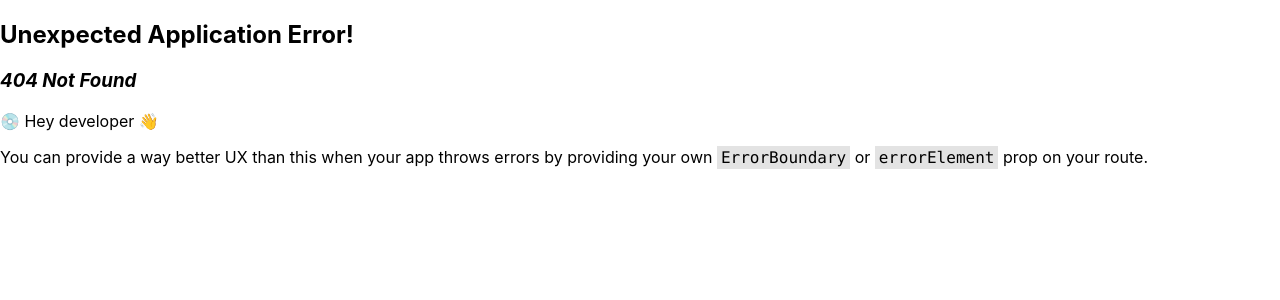
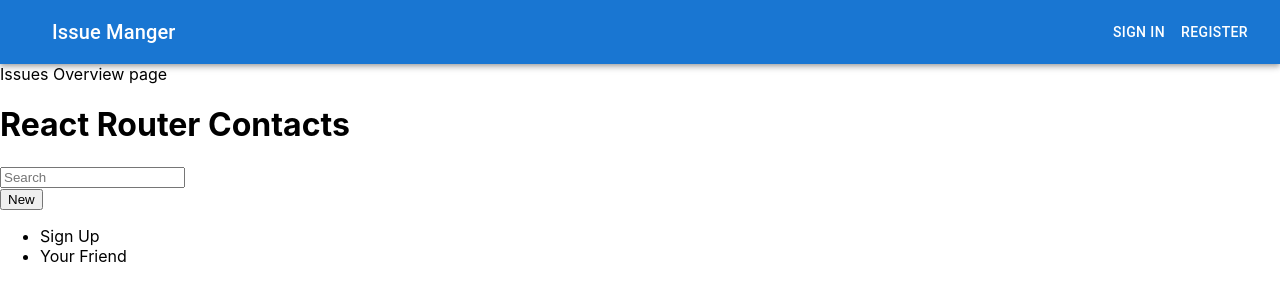
Before and after one commit to Bug-Tracker-Organization/Bug-Tracker-Frontend, a React (Create React App) app: page /issues-overview in a window 1280 px wide. Before the commit this address had no page. Shown: the top 300 px of the page. Built offline with nearby package versions, Linux system fonts and the light colour scheme.

Commit message:
Added functionality to Sign In Page

```diff
--- a/public/index.html
+++ b/public/index.html
@@ -24,7 +24,7 @@
       work correctly both with client-side routing and a non-root public URL.
       Learn how to configure a non-root public URL by running `npm run build`.
     -->
-    <title>React App</title>
+    <title>Issue Manager</title>
   </head>
   <body>
     <noscript>You need to enable JavaScript to run this app.</noscript>
--- a/src/App.js
+++ b/src/App.js
@@ -4,6 +4,7 @@ import Home from './pages/Home/Home.js';
 import SignIn from './pages/SignIn/SignIn.js';
 import Register from './pages/Register/Register.js';
 import ForgotPassword from './pages/ForgotPassword/ForgotPassword.js';
+import IssuesOverview from './pages/IssuesOverview/IssuesOverview';
 import {
   createBrowserRouter,
   RouterProvider,
@@ -26,6 +27,10 @@ const router = createBrowserRouter([
     path: "/forgot-password",
     element: <ForgotPassword/>,
   },
+  {
+    path: "/issues-overview",
+    element: <IssuesOverview/>,
+  },
 ]);
 
 function App() {
--- a/src/components/NavBar/NavBar.js
+++ b/src/components/NavBar/NavBar.js
@@ -24,12 +24,12 @@ export default function NavBar() {
           <Typography variant="h6" component="div" sx={{ flexGrow: 1 }}>
             <Link color="inherit" to={"/"}>Issue Manger</Link>
           </Typography>
-          <Link class='navbar' color="inherit" to={"/sign-in"}>
+          <Link className='navbar' color="inherit" to={"/sign-in"}>
             <Button color="inherit">
               Sign in
             </Button>
           </Link>
-          <Link class='navbar' color="inherit" to={"/register"}>
+          <Link className='navbar' color="inherit" to={"/register"}>
             <Button color="inherit">
               Register
             </Button>
--- /dev/null
+++ b/src/pages/IssuesOverview/IssuesOverview.js
@@ -0,0 +1,47 @@
+import NavBar from '../../components/NavBar/NavBar.js';
+
+export default function IssuesOverview() {
+  return (
+    <>
+    <NavBar/>
+    Issues Overview page
+      <div id="sidebar">
+        <h1>React Router Contacts</h1>
+        <div>
+          <form id="search-form" role="search">
+            <input
+              id="q"
+              aria-label="Search contacts"
+              placeholder="Search"
+              type="search"
+              name="q"
+            />
+            <div
+              id="search-spinner"
+              aria-hidden
+              hidden={true}
+            />
+            <div
+              className="sr-only"
+              aria-live="polite"
+            ></div>
+          </form>
+          <form method="post">
+            <button type="submit">New</button>
+          </form>
+        </div>
+        <nav>
+          <ul>
+            <li>
+              <a href={`/sign-in`}>Sign Up</a>
+            </li>
+            <li>
+              <a href={`/contacts/2`}>Your Friend</a>
+            </li>
+          </ul>
+        </nav>
+      </div>
+      <div id="detail"></div>
+    </>
+  );
+}
--- a/src/pages/SignIn/SignIn.js
+++ b/src/pages/SignIn/SignIn.js
@@ -1,4 +1,5 @@
 import * as React from 'react';
+import { useState } from 'react';
 import NavBar from '../../components/NavBar/NavBar.js';
 import Button from '@mui/material/Button';
 import CssBaseline from '@mui/material/CssBaseline';
@@ -11,6 +12,7 @@ import Box from '@mui/material/Box';
 import Typography from '@mui/material/Typography';
 import Container from '@mui/material/Container';
 import { createTheme, ThemeProvider } from '@mui/material/styles';
+import { useNavigate } from "react-router-dom";
 
 // Template source: https://github.com/mui/material-ui/blob/v5.11.6/docs/data/material/getting-started/templates/sign-up/SignUp.js
 
@@ -30,14 +32,67 @@ function Copyright(props) {
 const theme = createTheme();
 
 export default function SignUp() {
+
+  const [email, setEmail] = useState('');
+  const [password, setPassword] = useState('');
+  const [rememberMeCheckbox, setRememberMeCheckbox] = useState(false);
+  const navigate = useNavigate();
+
+  function handleOnChange(event) {
+
+    const eventName = event.target.name;
+    const eventValue = event.target.value;
+
+    switch(eventName) {
+      case 'email':
+        setEmail(eventValue);
+        break;
+      case 'password':
+        setPassword(eventValue);
+        break;
+      case 'rememberMeCheckbox':
+        setRememberMeCheckbox(!rememberMeCheckbox);
+        break;
+      default:
+        console.log('Could not read eventName');
+    }
+  }
+
   const handleSubmit = (event) => {
+    fetch('apiLink', {
+      method: 'POST',
+      headers: {
+        Accept: 'application/json',
+        'Content-Type': 'application/json'
+      },
+      body: JSON.stringify(getPOSTBody())
+    }).then(response => {
+      console.log('Sign in successful with status: ' + (response ? response.status : "No status found"));
+      navigate('/issues-overview', {state: null});
+    }).catch(err => {
+      alert('Sign in unsuccessful' );
+      console.log(err);
+    });
+
+    // Page will refresh and the submission will fail without preventDefault()
     event.preventDefault();
-    const data = new FormData(event.currentTarget);
-    console.log({
-      email: data.get('email'),
-      password: data.get('password'),
-    });
   };
+
+  function getPOSTBody() {
+    // Type check all inputs
+    // If any type is incorrect, make the value null
+    const emailForBody = isString(email) ? email : null;
+    const passwordForBody = isString(password) ? password : null;
+
+    return {
+      email: emailForBody,
+      password: passwordForBody,
+    }
+  }
+
+  function isString(value) {
+    return (typeof value === 'string' || value instanceof String);
+  }
 
   return (
     <ThemeProvider theme={theme}>
@@ -65,6 +120,7 @@ export default function SignUp() {
                   label="Email Address"
                   name="email"
                   autoComplete="email"
+                  onChange={handleOnChange}
                 />
               </Grid>
               <Grid item xs={12}>
@@ -76,12 +132,16 @@ export default function SignUp() {
                   type="password"
                   id="password"
                   autoComplete="new-password"
+                  onChange={handleOnChange}
                 />
               </Grid>
               <Grid item xs={12}>
                 <FormControlLabel
                   control={<Checkbox value="allowExtraEmails" color="primary" />}
+                  name="rememberMeCheckbox"
                   label="Remember Me"
+                  id="rememberMeCheckbox"
+                  onChange={handleOnChange}
                 />
               </Grid>
             </Grid>
```
